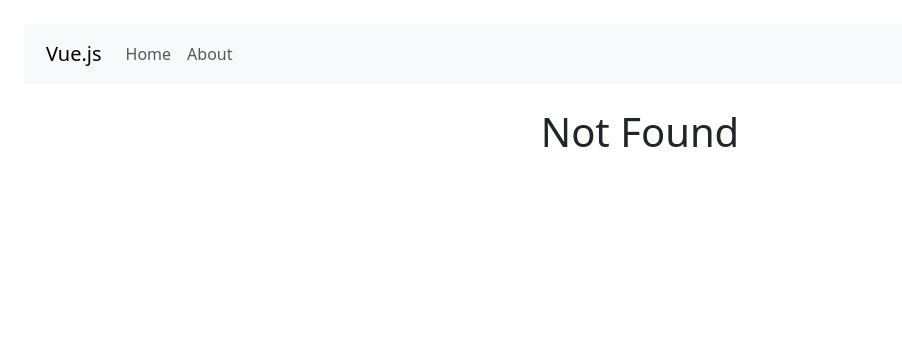
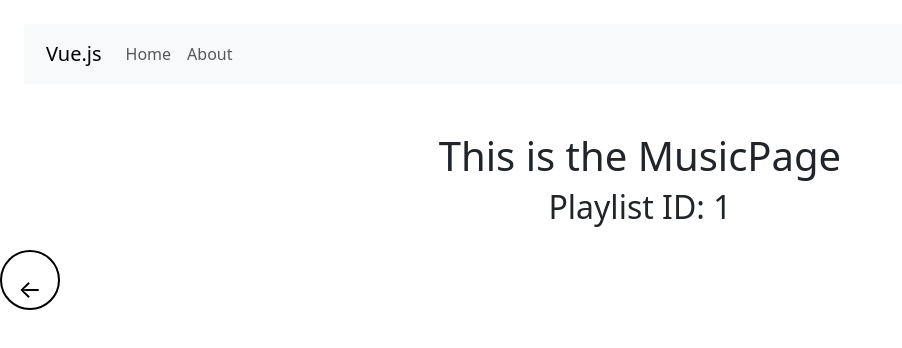
Before and after one commit to IweZix/3BIN-Q1-ProjetWeb, a Vue app: page /playlists/1 in a window 1280 px wide. Before the commit this address had no page. Shown: the top 348 px of the page, without its empty margins (0-902 px from the left). Built offline with nearby package versions, Linux system fonts and the light colour scheme.

Commit message:
get playlist of user

```diff
--- a/src/router/router.ts
+++ b/src/router/router.ts
@@ -38,7 +38,7 @@ const routes = [
    * Define music route
    */
   {
-    path: '/playlist/music',
+    path: '/playlists/:id',
     name: 'Music',
     component: Music
   }
--- a/src/views/MusicPage.vue
+++ b/src/views/MusicPage.vue
@@ -5,16 +5,23 @@
  */
 import { renderPageTitle } from '@/utils/render/render';
 import MusicPageBackPlayListComponent from '@/components/MusicPage/MusicPageBackPlayListComponent.vue';
+import { getOnePlaylist } from '@/services/playlists';
+import { useRoute } from 'vue-router';
+
 
 export default {
   /**
    * Name of the component
    */
   name: 'MusicPage',
+  setup() {
+    const route = useRoute();
+    const playlistId = route.params.id;
 
-  /**
-   * Data of the component
-   */
+    return {
+      playlistId,
+    };
+  },
 
   components: {
     MusicPageBackPlayListComponent,
@@ -33,10 +40,16 @@ export default {
    */
   methods: {
     /**
-     * Increment the integer value
+     * get current playlist User
      */
-    incrementInteger() {
-      this.integer++;
+    async getPlaylistUser() {
+      try {
+        const response = await getOnePlaylist(this.playlistId, localStorage.getItem('token'));
+        console.log(response);
+      } catch (error) {
+        console.error(error);
+      }
+
     }
   }
 };
@@ -46,6 +59,7 @@ export default {
 <template>
     <div class="text-center my-4 title-search">
       <h1>This is the MusicPage</h1>
+      <h2>Playlist ID: {{ playlistId }}</h2>
     </div>
     <MusicPageBackPlayListComponent />
 </template>
```
